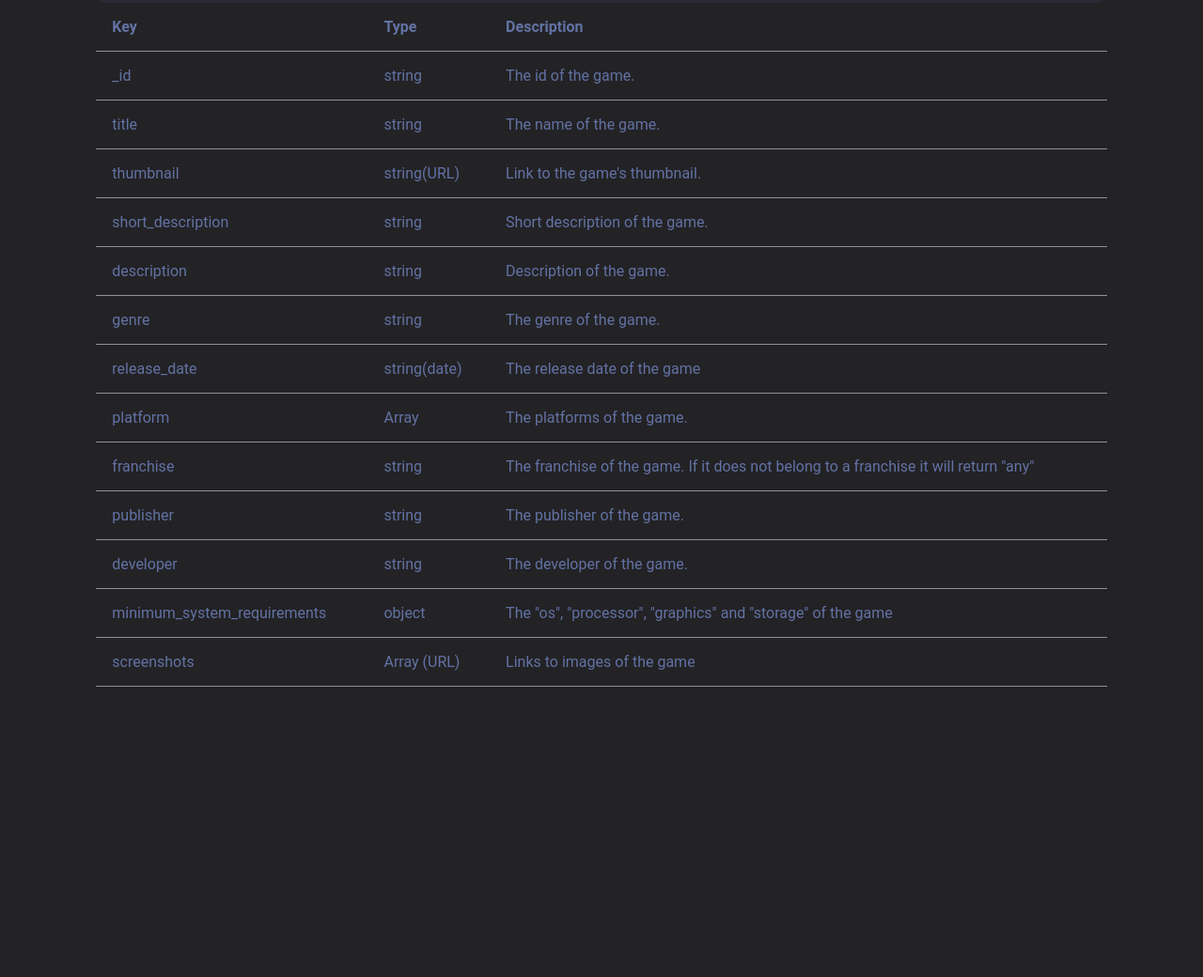
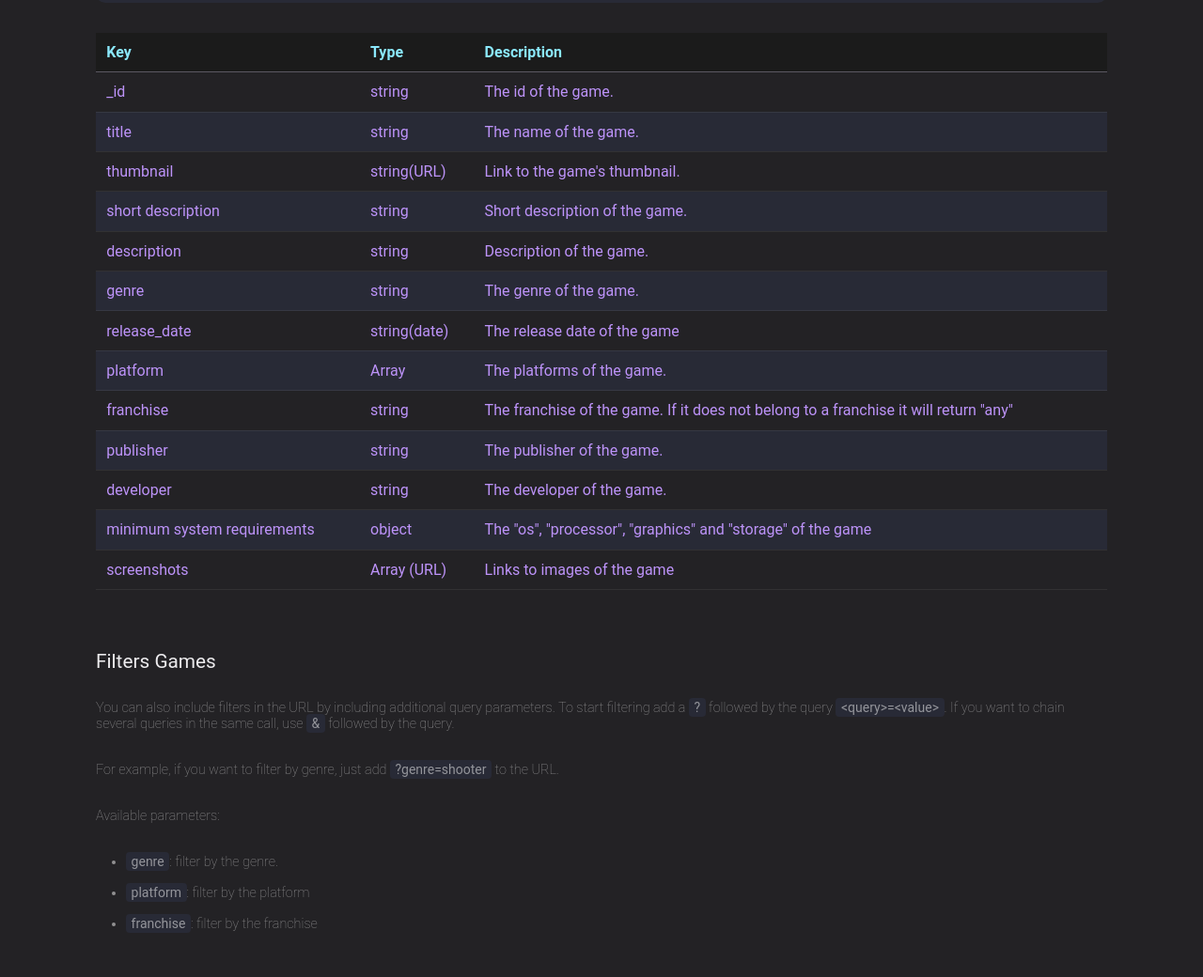
Before and after one commit to juanka13v/api-games, a website: page public/index.html in a window 1280 px wide. Shown: the part 1252-2292 px from the top of the page at 94% size. Before the commit the page ends 2067 px from the top, so only its background shows below. Drawn offline with Linux system fonts and the light colour scheme.

Commit message:
home page finished

```diff
--- a/public/css/main.css
+++ b/public/css/main.css
@@ -44,10 +44,10 @@ a {
   color: inherit;
 }
 
-ul,
+/* ul,
 li {
   list-style: none;
-}
+} */
 
 .get {
   color: var(--get);
@@ -86,7 +86,7 @@ li {
 .header {
   width: 100%;
   display: flex;
-  justify-content: space-around;
+  justify-content: center;
   align-items: center;
 }
 
@@ -94,26 +94,6 @@ li {
   padding: 1rem;
 }
 
-.menu {
-  display: flex;
-  padding: 1rem;
-}
-
-.menu li {
-  font-size: 1.2rem;
-  margin-left: 2rem;
-  color: var(--text-color-2);
-}
-
-.menu li a:hover {
-  border-bottom: var(--bg-color-4) 4px solid;
-}
-
-@media screen and (max-width: 700px) {
-  .header {
-    flex-direction: column;
-  }
-}
 
 /*----- Components ------*/
 
@@ -171,35 +151,36 @@ li {
 }
 
 .table {
-  margin-left: 0;
-  margin-right: 0;
-  margin-top: 0;
-  padding-bottom: 0;
-  padding-left: 0;
-  padding-right: 0;
-  padding-top: 0;
-  margin-bottom: 3.25rem;
-  font-size: 1rem;
-  line-height: 1.625rem;
+  margin-top: 2rem;
+  width: 100%;
   border-collapse: collapse;
-  width: 100%;
+  color: var(--int);
 }
 
-.t-head {
-  text-align: left;
+.table .t-head {
+  color: var(--property);
+  background-color: var(--bg-color-3);
 }
 
-td, th {
-  color: var(--comment);
-  width: fit-content;
+.table td,
+.table th {
+  padding: .7rem;
+}
+
+.table th {
+  font-weight: bolder;
   text-align: left;
-  border-bottom: 1px solid var(--text-color-2);
-  font-feature-settings: "tnum";
-  -moz-font-feature-settings: "tnum";
-  -ms-font-feature-settings: "tnum";
-  -webkit-font-feature-settings: "tnum";
-  padding-left: 1.08333rem;
-  padding-right: 1.08333rem;
-  padding-top: 0.8125rem;
-  padding-bottom: calc(0.8125rem - 1px);
+  border-bottom: 1px solid var(--bg-color-2);
 }
+
+.table td {
+  border-bottom: 1px solid var(--bg-color-1);
+}
+
+.table tbody tr:nth-child(even) {
+  background-color: var(--background);
+}
+
+.list {
+  margin-left: 2rem;
+}
--- a/public/index.html
+++ b/public/index.html
@@ -22,12 +22,6 @@
           Api Games
         </h1>
       </div>
-
-      <ul class="menu">
-        <li class="item"><a href="#">Inicio</a></li>
-        <li class="item"><a href="#">Endpoints</a></li>
-        <li class="item"><a href="#">Examples</a></li>
-      </ul>
     </header>
 
     <main class="main">
@@ -150,7 +144,7 @@
             <td>Link to the game's thumbnail.</td>
           </tr>
           <tr>
-            <td>short_description</td>
+            <td>short description</td>
             <td>string</td>
             <td>Short description of the game.</td>
           </tr>
@@ -190,7 +184,7 @@
             <td>The developer of the game.</td>
           </tr>
           <tr>
-            <td>minimum_system_requirements</td>
+            <td>minimum system requirements</td>
             <td>object</td>
             <td>The "os", "processor", "graphics" and "storage" of the game</td>
           </tr>
@@ -202,5 +196,18 @@
         </tbody>
       </table>
     </section>
+
+    <section class="container">
+      <h2 class="text-title">Filters Games</h2>
+      <p class="text-simple m2">You can also include filters in the URL by including additional query parameters. To start filtering add a <span class="code">?</span> followed by the query <span class="code">&lt;query&gt;=&lt;value&gt;</span>. If you want to chain several queries in the same call, use <span class="code">&</span> followed by the query.</p>
+      <p class="text-simple m2">For example, if you want to filter by genre, just add <span class="code">?genre=shooter</span> to the URL.</p>
+
+      <p class="text-simple w2">Available parameters:</p>
+      <ul class="list">
+        <li class="text-simple"><span class="code">genre</span>: filter by the genre.</li>
+        <li class="text-simple"><span class="code">platform</span>: filter by the platform</li>
+        <li class="text-simple"><span class="code">franchise</span>: filter by the franchise</li>
+      </ul>
+    </section>
   </body>
 </html>
```
